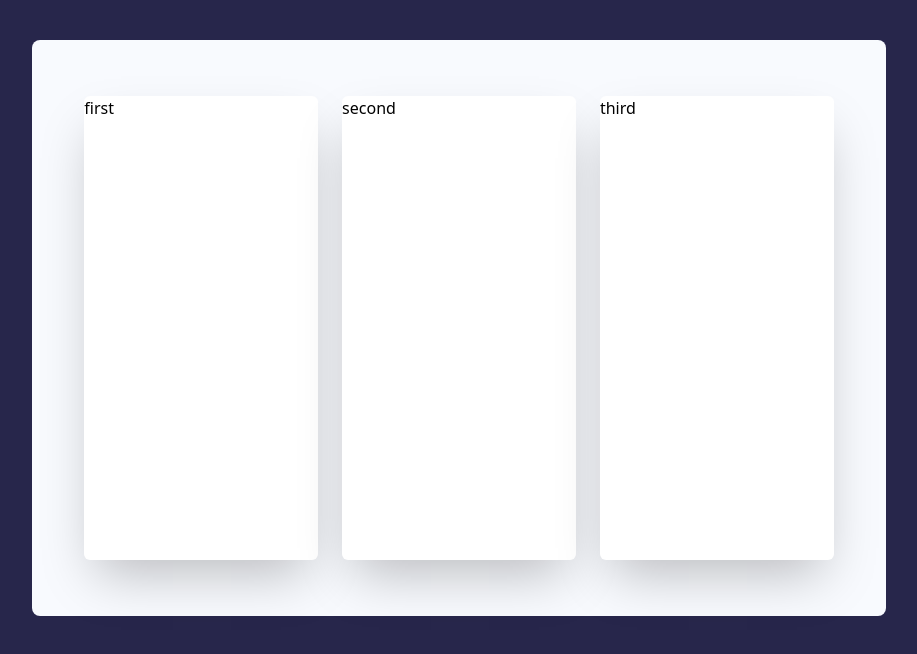
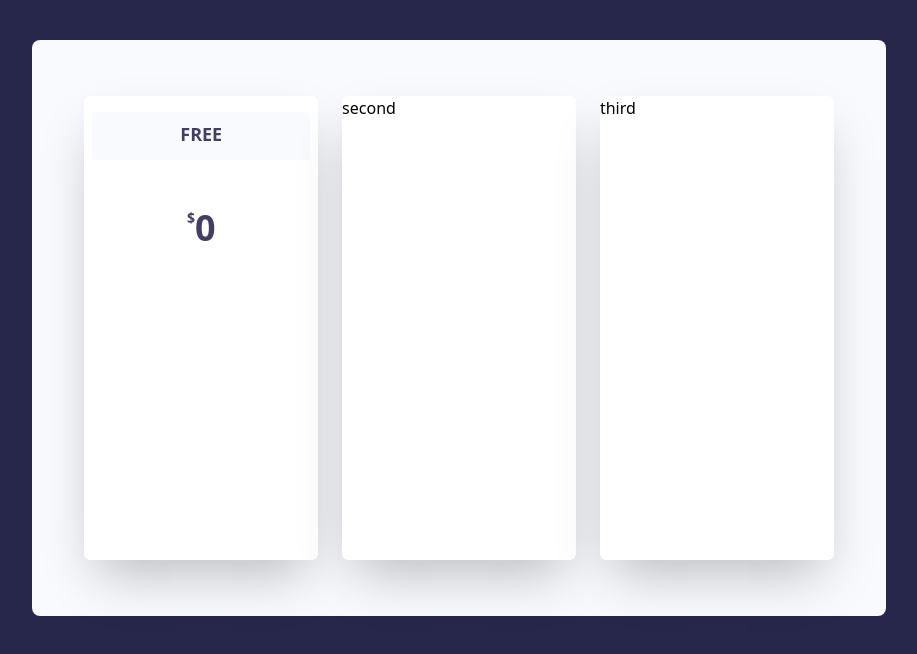
Before and after one commit to nasir-001/100-components, a Vue app: page /layout27 in a window 1280 px wide. Shown: the top 654 px of the page, without its empty margins (181-1098 px from the left). Built offline with nearby package versions, Linux system fonts and the light colour scheme; the HTML template or start-up script is replaced by a standard one.

Commit message:
add the first card items and it's cart

```diff
--- a/src/views/Layout27.vue
+++ b/src/views/Layout27.vue
@@ -3,7 +3,17 @@
     <div class="top-10 sticky bg-layout27cardColor w-4/6 rounded-lg h-144 mx-auto">
       <div class="flex justify-center mx-10">
         <div class="bg-white w-1/3 mt-14 h-114 mx-3 rounded-md shadow-2xl">
-          first
+          <div class="mt-4 bg-layout27firstTopCard text-layout27textColor mx-2 h-12 rounded text-lg text-center font-semibold uppercase pt-2">
+            Free
+          </div>
+          <div class="flex justify-center">
+            <div class="text-sm pt-12 text-layout27textColor font-semibold">
+              $
+            </div>
+            <div class="text-4xl pt-12 text-layout27textColor font-bold">
+              0
+            </div>
+          </div>
         </div>
         <div class="bg-white w-1/3 mt-14 h-114 mx-3 rounded-md shadow-2xl">
           second
--- a/tailwind.config.js
+++ b/tailwind.config.js
@@ -92,6 +92,8 @@ module.exports = {
         'layout26markCircleColor': '#c1a4eb',
         'layout27bcakgroundColor': '#27264b',
         'layout27cardColor': '#f8fafe',
+        'layout27firstTopCard': '#f8fafe',
+        'layout27textColor': '#433f63',
       },
       // eslint-disable-next-line no-unused-vars
       backgroundImage: theme => ({
```
